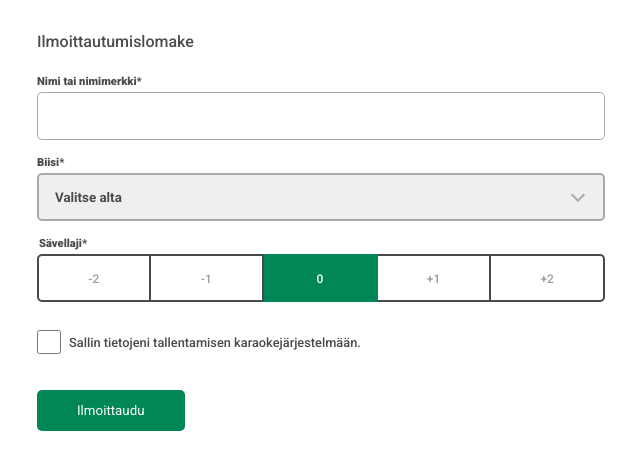
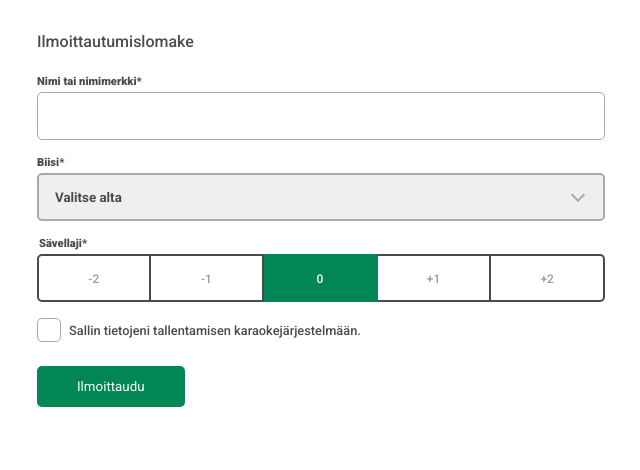
Before and after one commit to anonOstrich/karaoke-form, a React (Vite) app: page / in a window 1280 px wide. Shown: the top 470 px of the page, without its empty margins (319-959 px from the left). Built offline with nearby package versions, Linux system fonts and the light colour scheme.

Commit message:
Customized checkbox to control border-radius

```diff
--- a/src/components/PersonalInfoCheckbox.css
+++ b/src/components/PersonalInfoCheckbox.css
@@ -1,8 +1,9 @@
 .checkbox-container {
   align-self: flex-start;
   display: flex;
+  align-items: center;
   flex-direction: row-reverse;
-  align-items: center;
+  justify-content: center;
   gap: 0.5rem;
   font-size: 0.8rem;
 }
@@ -13,6 +14,23 @@
 }
 
 .checkbox {
+  appearance: none;
   width: 1.5rem;
   height: 1.5rem;
+  font-size: 1.4rem;
+  border: 1px solid var(--color-border-light);
+  border-radius: var(--rounded);
+  display: flex;
+  justify-content: center;
+  align-items: center;
 }
+
+/* TODO: decide on a color, or try to apply the default color for accent-color of a checkbox input */
+.checkbox:checked {
+  background-color: blueviolet;
+}
+
+.checkbox:checked::after {
+  content: '✔';
+  color: var(--color-white);
+}
--- a/src/index.css
+++ b/src/index.css
@@ -69,7 +69,8 @@ input {
   margin: 0;
 }
 
-input,
+/* might just be a bad idea to create such wide styles, expecially since inputs differ so much... */
+input:not([type='checkbox']),
 select {
   min-height: var(--height-input);
   border-radius: var(--rounded);
```
